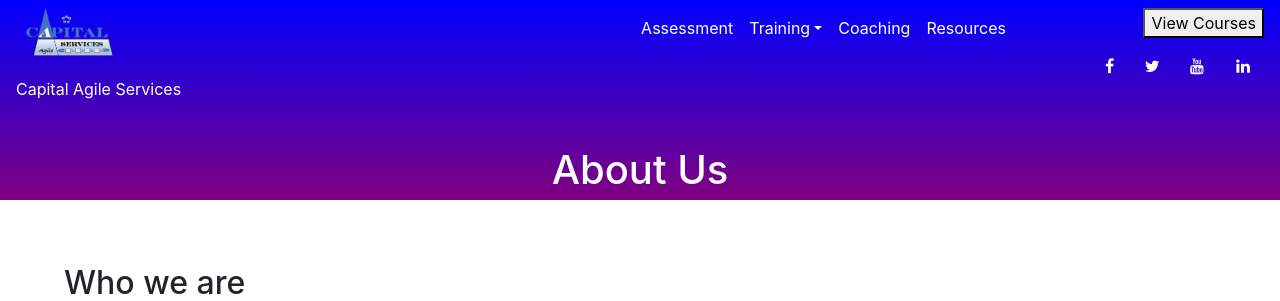
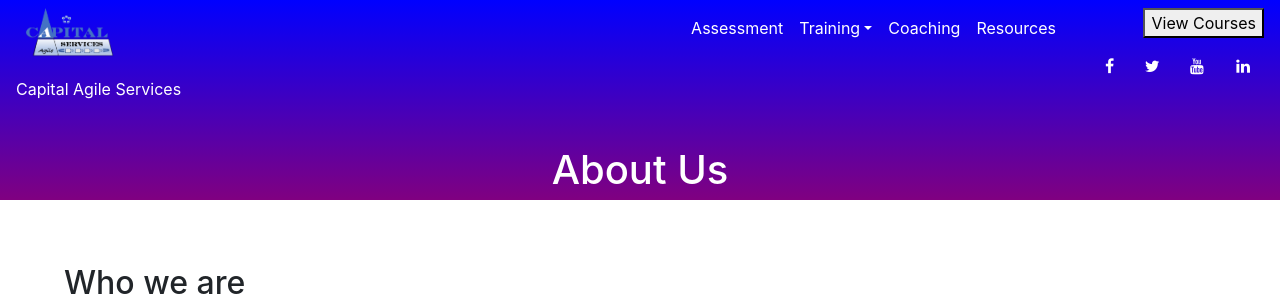
Before and after one commit to ckarjadi/capital_services, a Flask app: page /about_us in a window 1280 px wide. Shown: the top 301 px of the page. Run offline with Flask 2, Linux system fonts and the light colour scheme; some libraries are stand-ins or nearby versions.

Commit message:
further header adjustments

```diff
--- a/app/templates/header.html
+++ b/app/templates/header.html
@@ -26,7 +26,7 @@
       				<font size="3" style="float:left;">Capital Agile Services</font>
       			</div>
       		</div>
-      		<div style="position:absolute;top:0;right:250;">
+      		<div style="position:absolute;top:0;right:200;">
       			<div>
 	                <ul class="navbar-nav mr-auto" style="margin-left: 200px;margin-right:0px;">
 	                  <li class="nav-item">
```
